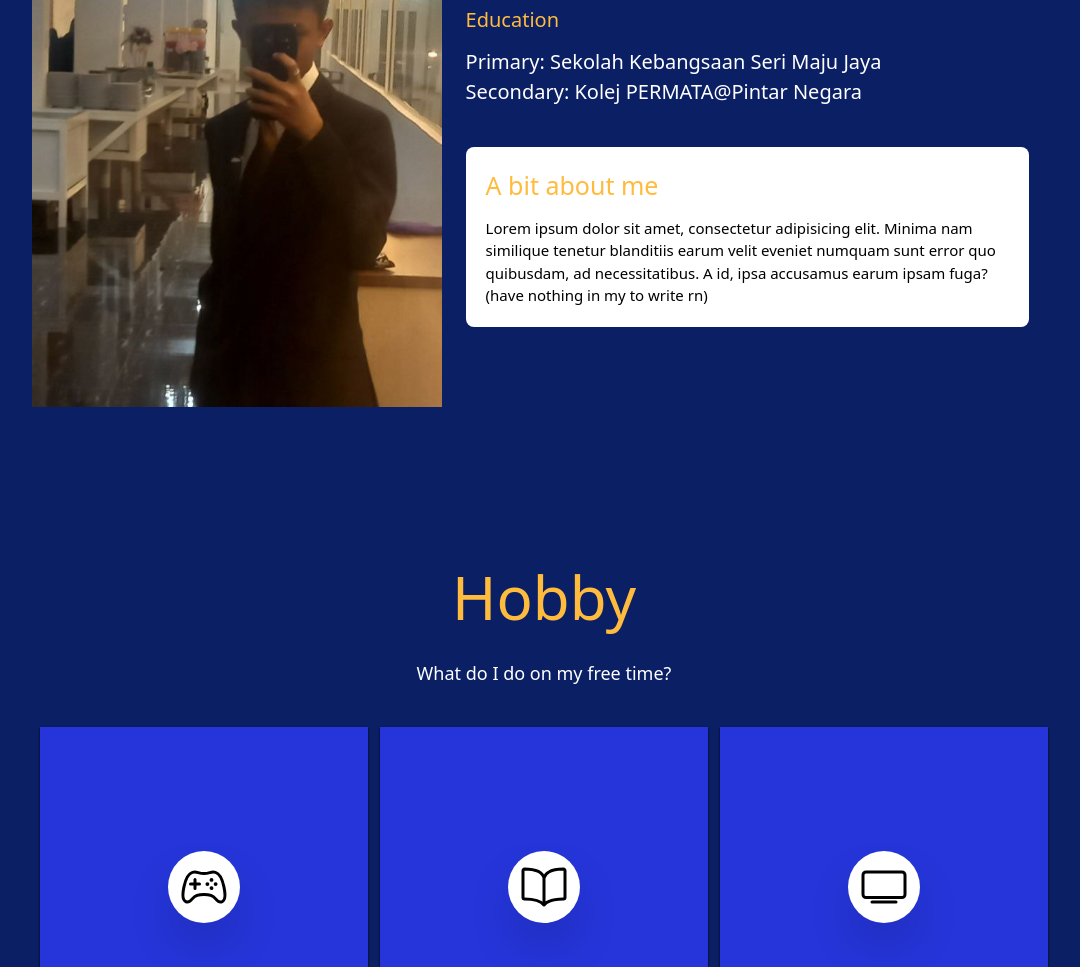
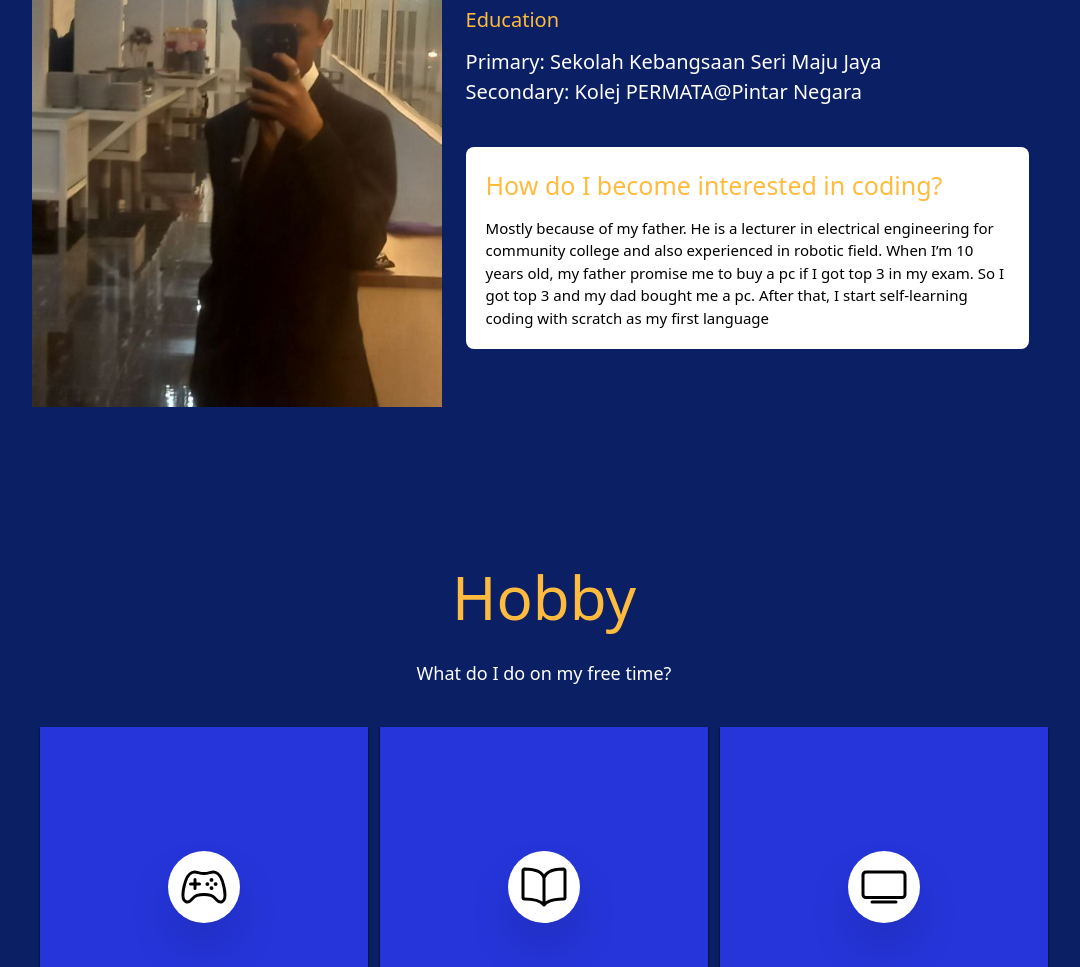
Before and after one commit to ThatFit3/portfolio, a website: page public/index.html in a window 1280 px wide. Shown: the part 1109-2076 px from the top of the page, without its empty margins (96-1176 px from the left). Drawn offline with nearby package versions, Linux system fonts and the light colour scheme.

Commit message:
add a bit of my backstory and fix build dev

```diff
--- a/package.json
+++ b/package.json
@@ -5,7 +5,7 @@
   "main": "index.js",
   "scripts": {
     "test": "echo \"Error: no test specified\" && exit 1",
-    "dev": "tailwindcss -i ./public/assets/input.css -o ./public/assets/output.css --watch"
+    "dev": "tailwindcss -i ./public/input.css -o ./public/output.css --watch"
   },
   "author": "",
   "license": "ISC",
--- a/public/index.html
+++ b/public/index.html
@@ -242,13 +242,15 @@
               data-aos-delay="200"
             >
               <p class="hidden text-[25px] text-[#ffbb3d] lg:inline">
-                A bit about me
+                How do I become interested in coding?
               </p>
               <p class="mt-3 hidden text-[15px] text-black lg:inline">
-                Lorem ipsum dolor sit amet, consectetur adipisicing elit. Minima
-                nam similique tenetur blanditiis earum velit eveniet numquam
-                sunt error quo quibusdam, ad necessitatibus. A id, ipsa
-                accusamus earum ipsam fuga? (have nothing in my to write rn)
+                Mostly because of my father. He is a lecturer in electrical
+                engineering for community college and also experienced in
+                robotic field. When I’m 10 years old, my father promise me to
+                buy a pc if I got top 3 in my exam. So I got top 3 and my dad
+                bought me a pc. After that, I start self-learning coding with
+                scratch as my first language
               </p>
             </div>
           </div>
@@ -260,10 +262,12 @@
           >
             <p class="text-[25px] text-[#ffbb3d]">A bit about me</p>
             <p class="mt-3 text-[15px] text-black">
-              Lorem ipsum dolor sit amet, consectetur adipisicing elit. Minima
-              nam similique tenetur blanditiis earum velit eveniet numquam sunt
-              error quo quibusdam, ad necessitatibus. A id, ipsa accusamus earum
-              ipsam fuga? (have nothing in my to write rn)
+              Mostly because of my father. He is a lecturer in electrical
+              engineering for community college and also experienced in robotic
+              field. When I’m 10 years old, my father promise me to buy a pc if
+              I got top 3 in my exam. So I got top 3 and my dad bought me a pc.
+              After that, I start self-learning coding with scratch as my first
+              language
             </p>
           </div>
         </div>
```
Also changed, not shown: public/output.css.
